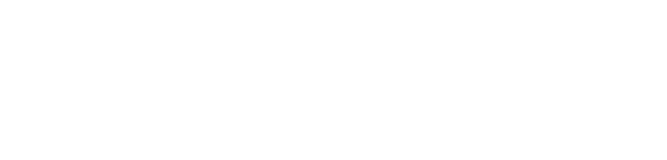
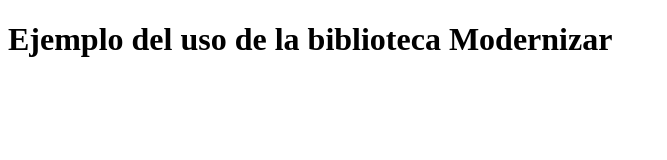
Before and after one commit to EliMejia/Ejemplos, a plain HTML site: page Ejemplo1.html in a window 1280 px wide. Shown: the whole page, without its empty margins (0-667 px from the left). Drawn offline with Linux system fonts and the light colour scheme.

Commit message:
Update Ejemplo1.html

```diff
--- a/Ejemplo1.html
+++ b/Ejemplo1.html
@@ -9,7 +9,7 @@ Siempre debe utilizar la última versión. Para usarlo, incluya el siguiente <sc
   <script src="modernizr.min.js"></script>
 </head>
 <body>
-
+  <h1> Ejemplo del uso de la biblioteca Modernizar </h1>
 
 </body>
 </html>
```
